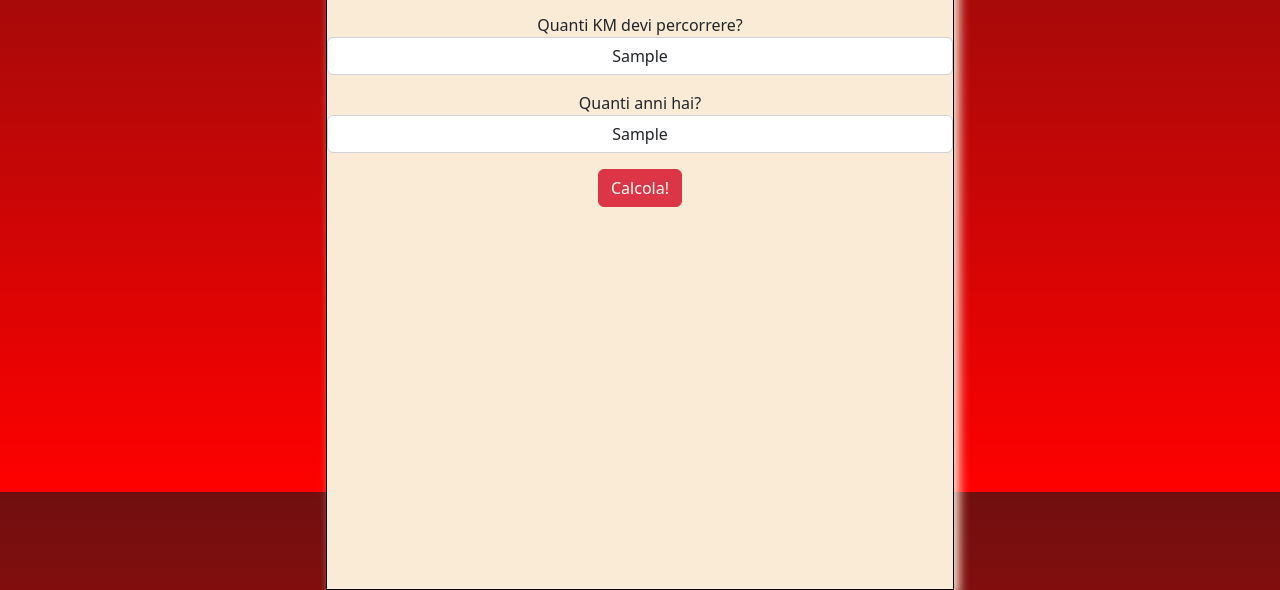
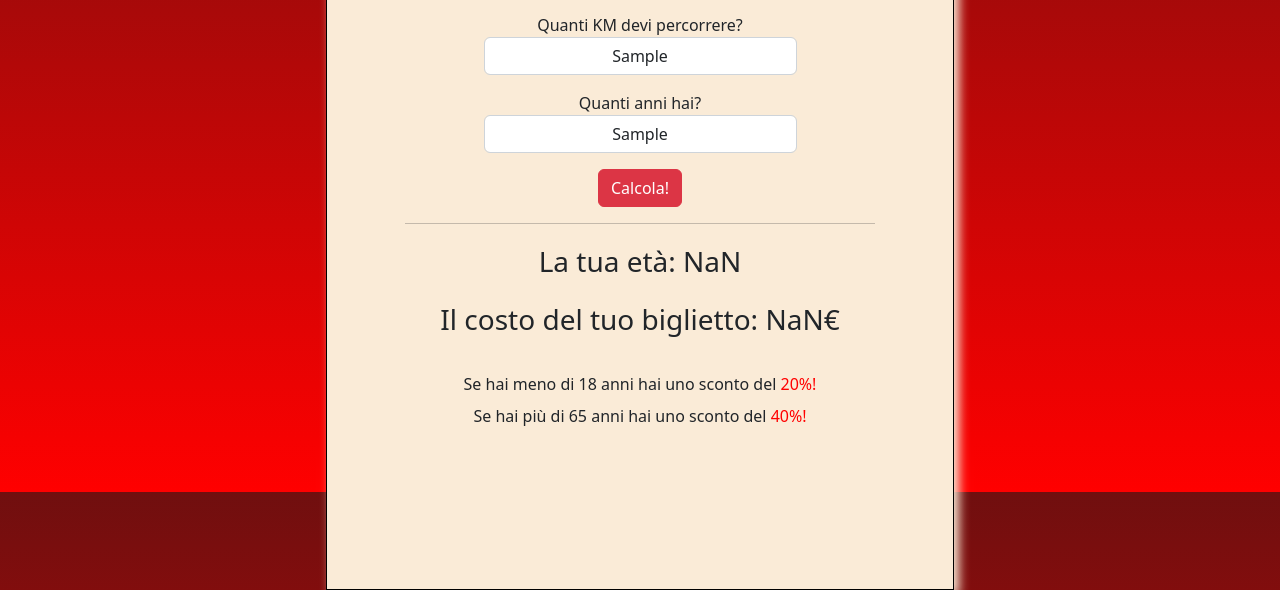
Before and after one commit to StefaniaSperani/js-biglietto-treno-form, a plain HTML site: page index.html in a window 1280 px wide. Both pictures are taken after typing "Sample", "Sample" into the empty fields and a click on the button "Calcola!". Shown: the part 308-898 px from the top of the page. Drawn offline with nearby package versions, Linux system fonts and the light colour scheme.

Commit message:
end js + some css

```diff
--- a/index.html
+++ b/index.html
@@ -30,19 +30,19 @@
 <!-- FORM -->
                 <div class="form-group">
                   <label for="nmrKm">Quanti KM devi percorrere?</label>
-                  <input type="text" class="form-control text-center" id="km" placeholder="Il tuoi KM in numeri">
+                  <input type="text" class="form-control text-center m-auto w-50" id="km" placeholder="Il tuoi KM in numeri">
                 </div>
                 <div class="form-group mt-3">
                   <label for="passengerAge">Quanti anni hai?</label>
-                  <input type="text" class="form-control text-center" id="age" placeholder="La tua età in numeri">
+                  <input type="text" class="form-control text-center m-auto w-50" id="age" placeholder="La tua età in numeri">
                 </div>
-                <button id="ticket-price" class="btn btn-danger mt-3">Calcola!</button>
+                <button type="submit" id="ticket-price" class="btn btn-danger my-3">Calcola!</button>
 
 
-            <!-- <hr>
-            <div id="ticket-price" class="pt-2"> -->
+                <hr class="m-auto w-75 ">
+                <div id="message" class="pt-2">
 
-            </div>
+                </div>
 
         </div>
     </main>
--- a/js/script.js
+++ b/js/script.js
@@ -16,16 +16,21 @@ const mybtn = document.getElementById('ticket-price');
 // console.log(mybtn);
 
 const ticketCalc = function(){
-    let km1 = parseInt(document.getElementById('km').value);
-    let age1 = parseInt(document.getElementById('age').value);
+    let km = parseInt(document.getElementById('km').value);
+    let age = parseInt(document.getElementById('age').value);
 
-    // console.log(km1);
-    // console.log(age1);
+    // console.log(km);
+    // console.log(age);
 
-    const price = 0.21;
-    const totalPrice = price * km1;
+    if(isNaN(km) || isNaN(age)) {
+        alert('Inserisci dei valori validi!');
+    }
 
-    // console.log(price);
+
+    const priceKm = 0.21;
+    const totalPrice = priceKm * km;
+
+    // console.log(priceKm);
     // console.log(totalPrice);
 
     const ds20 = totalPrice * 0.2;
@@ -35,9 +40,37 @@ const ticketCalc = function(){
     // console.log(ds40);
 
 
+    let finalPrice;
+
+
+    if(age < 18){
+    finalPrice = totalPrice - ds20;
+    // console.log(finalPrice);
+
+    } else if(age >= 65){
+    finalPrice = totalPrice - ds40;
+    // console.log(finalPrice);
+    } else{
+    finalPrice = totalPrice;
+    // console.log(finalPrice);
+    }
+
+    finalPrice.toFixed(2);
+    // console.log(finalPrice.toFixed(2));
+
+    const message = document.getElementById('message');
+
+     message.innerHTML = `
+        <div class="fs-3 py-2">La tua età: ${age}</div>
+        <div class="fs-3 py-2">Il costo del tuo biglietto: ${finalPrice.toFixed(2)}€</div>
+        <div class="pt-4">Se hai meno di 18 anni hai uno sconto del <span class="red">20%!</span>
+        <div class="pt-2">Se hai più di 65 anni hai uno sconto del <span class="red">40%!</span>
+    `;
+    console.log(message);
 }
 
-}
+
+
 
 mybtn.addEventListener('click', ticketCalc);
 
@@ -45,32 +78,8 @@ mybtn.addEventListener('click', ticketCalc);
 
 
 
-// if(isNaN(nmrKm) || isNaN(passengerAge)) {
-//     alert('Inserisci numeri!');
-// }
 
 
 
-// let total;
-
-// if(passengerAge < 18){
-//     total = (totalPrice - ds20);
-
-// } else if(passengerAge >= 65){
-//     total = (totalPrice - ds40);
-
-// } else{
-//     total = totalPrice;
-
-// }
-// total.toFixed(2);
-
-
-// let finalPrice = `
-//     <div class="fs-3">La tua età: ${passengerAge}</div>
-//     <div class="fs-3">Il costo del tuo biglietto: ${total.toFixed(2)}€</div>
-//     <div class="pt-2">Se hai meno di 18 anni hai uno sconto del <span class="red">20%!</span>
-//     <div>Se hai più di 65 anni hai uno sconto del <span class="red">40%!</span>
-// `;
 
 // const element = document.getElementById('ticket-price').innerHTML = finalPrice;
```
